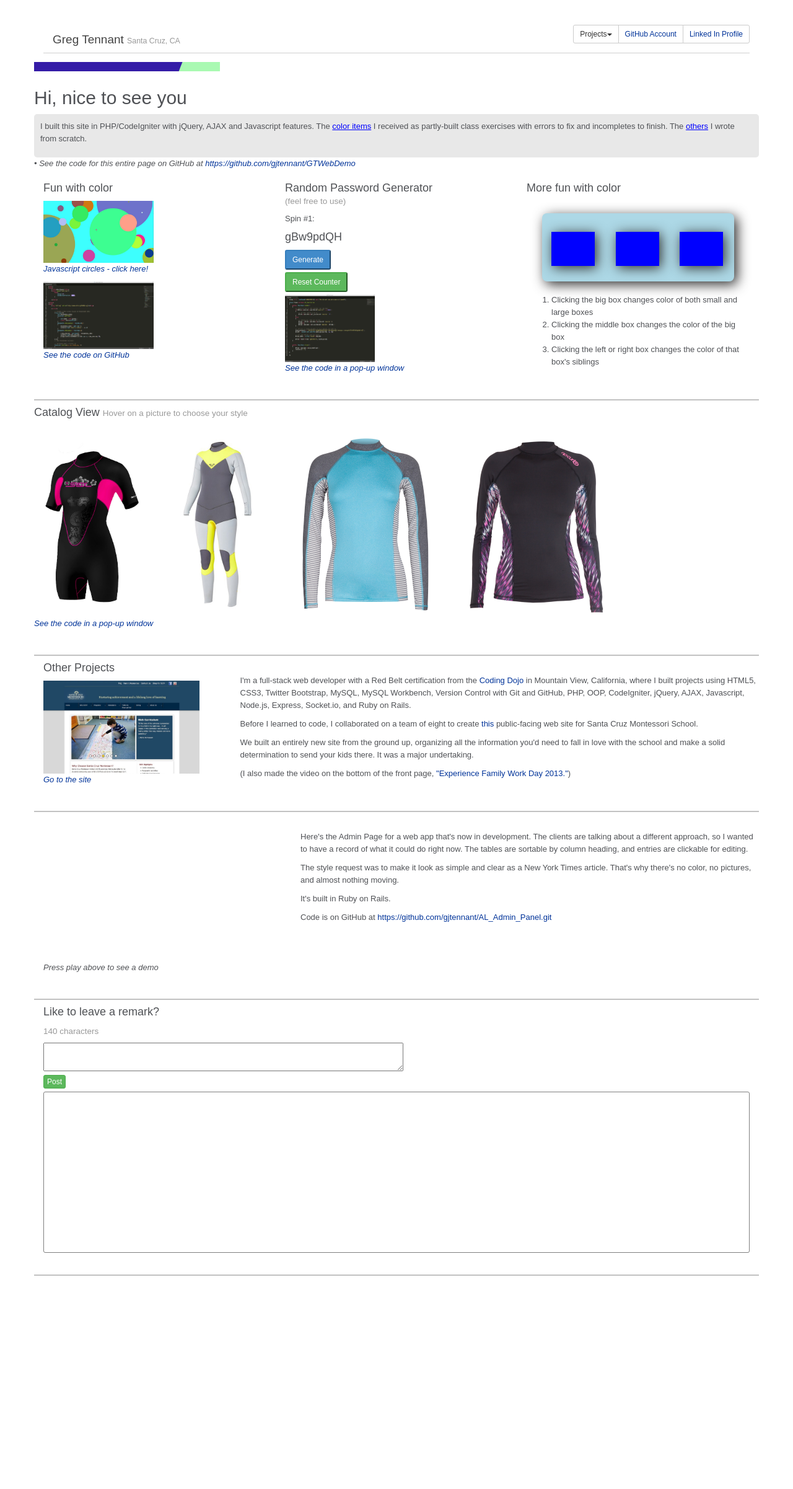
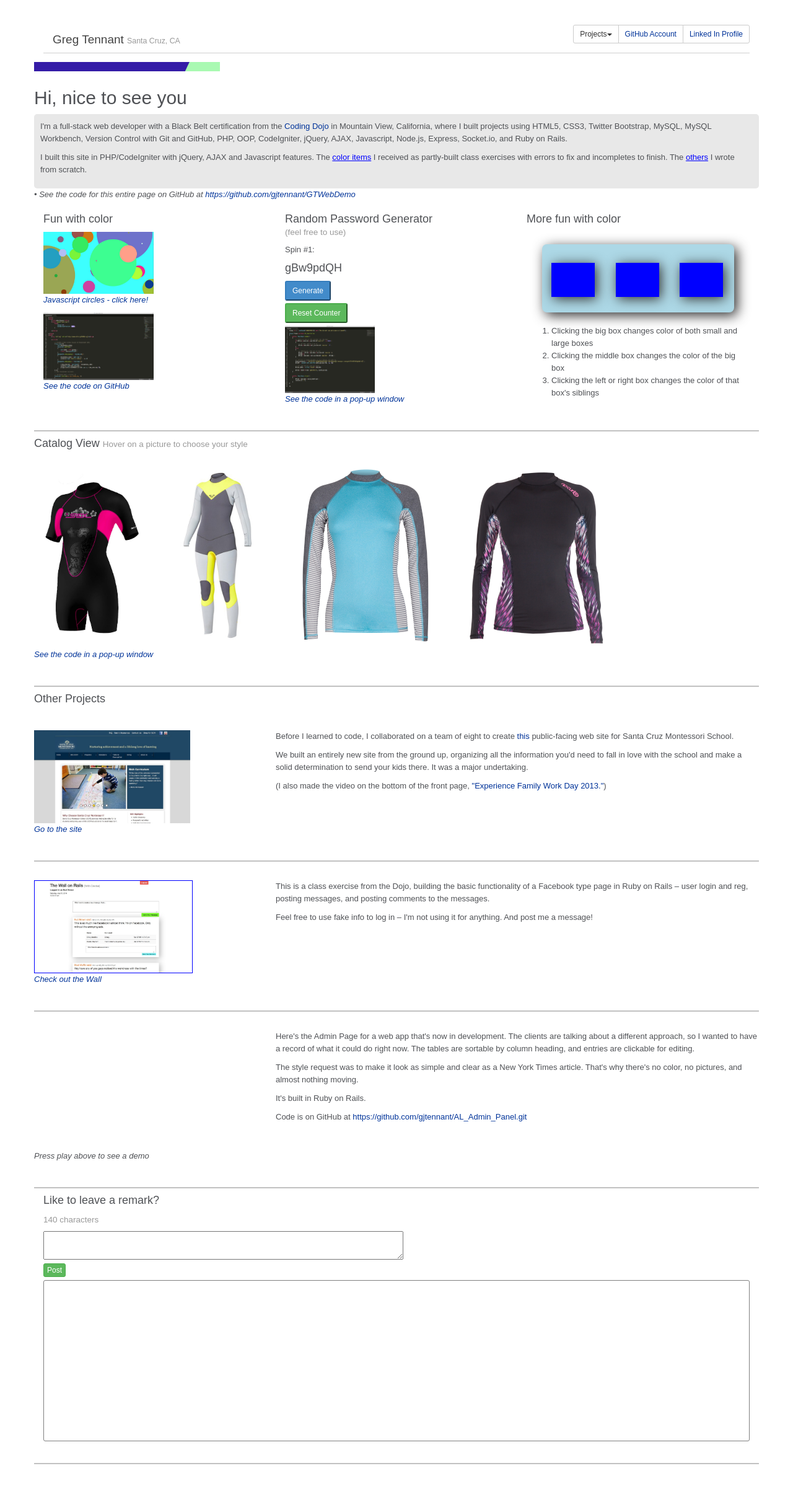
Before and after one commit to gjtennant/GTWebDemo, a CodeIgniter app: page /index.php/projects/index in a window 1280 px wide. Shown: the whole page at 62% size. Before the commit the page ends 2058 px from the top, so only its background shows below. Run offline with CodeIgniter, Linux system fonts and the light colour scheme; data that the repository does not hold is empty; some libraries are stand-ins or nearby versions; grey boxes are pictures that could not be loaded.

Commit message:
added rails wall to projects

```diff
--- a/application/views/splash_view.php
+++ b/application/views/splash_view.php
@@ -233,6 +233,7 @@
 
 				<h2>Hi, nice to see you</h2>
 				<div id='intro'>
+					<p>I'm a full-stack web developer with a Black Belt certification from the <a href="http://codingdojo.com/">Coding Dojo</a> in Mountain View, California, where I built projects using HTML5, CSS3, Twitter Bootstrap, MySQL, MySQL Workbench, Version Control with Git and GitHub, PHP, OOP, CodeIgniter, jQuery, AJAX, Javascript, Node.js, Express, Socket.io, and Ruby on Rails.</p>
 					<p>I built this site in PHP/CodeIgniter with jQuery, AJAX and Javascript features. The <span class='triggerwords' id='trigger_color'>color items</span> I received as partly-built class exercises with errors to fix and incompletes to finish. The <span class='triggerwords' id='trigger_others'>others</span> I wrote from scratch.</p>
 				</div>
 					<p class='other'><em>• See the code for this entire page on GitHub at <a href="https://github.com/gjtennant/GTWebDemo"> https://github.com/gjtennant/GTWebDemo</a></em></p>
@@ -331,15 +332,14 @@
 
 		<!-- Next row, with SCM page -->
 		<div class='row'>
-			<div class='col-md-3'>
-				<h4>Other Projects</h4>
+			<h4>Other Projects</h4>
+			<div class='proj col-md-4'>
 				<a href="http://www.scms.org/">
 					<img src="/assets/img/screenshot_SCMS_2.jpg" height='150px'>
 					<p><em>Go to the site</em></p>
 				</a>
 			</div>
-			<div class='proj col-md-9'>
-				<p>I'm a full-stack web developer with a Red Belt certification from the <a href="http://codingdojo.com/">Coding Dojo</a> in Mountain View, California, where I built projects using HTML5, CSS3, Twitter Bootstrap, MySQL, MySQL Workbench, Version Control with Git and GitHub, PHP, OOP, CodeIgniter, jQuery, AJAX, Javascript, Node.js, Express, Socket.io, and Ruby on Rails.</p>
+			<div class='proj col-md-8'>
 				<p>Before I learned to code, I collaborated on a team of eight to create <a href="http://www.scms.org/">this</a> public-facing web site for Santa Cruz Montessori School. </p>
 				<p>We built an entirely new site from the ground up, organizing all the information you'd need to fall in love with the school and make a solid determination to send your kids there. It was a major undertaking.</p>
 				<p>(I also made the video on the bottom of the front page, <a class='youtube' href="http://www.youtube.com/watch?v=ND1FHC1TyUg">"Experience Family Work Day 2013."</a>)</p>
@@ -347,10 +347,23 @@
 		</div>
 
 		<div class='row'>
-			<!-- Next row, with Admin view page -->
-			<div class='col-md-4'>
-				<h4></h4>
-				<iframe width="300" height="225" src="//www.youtube.com/embed/cS1MOPNXNaQ?rel=0" frameborder="0" allowfullscreen></iframe>
+			<!-- Next row, The Wall on Rails -->
+			<div class='proj col-md-4'>
+				<a href="http://floating-fjord-6547.herokuapp.com/">
+					<img src="/assets/img/screenshot_wall.jpg" height='150px' style='border:1px solid blue'>
+					<p><em>Check out the Wall</em></p>
+				</a>
+			</div>
+			<div class='proj col-md-8'>
+				<p>This is a class exercise from the Dojo, building the basic functionality of a Facebook type page in Ruby on Rails – user login and reg, posting messages, and posting comments to the messages.</p>
+				<p>Feel free to use fake info to log in – I'm not using it for anything. And post me a message!</p>
+			</div>
+		</div>
+
+		<div class='row'>
+			<!-- Next row, Admin view page -->
+			<div class='proj col-md-4'>
+				<iframe width="250" height="187" src="//www.youtube.com/embed/cS1MOPNXNaQ?rel=0" frameborder="0" allowfullscreen></iframe>
 				<p><em>Press play above to see a demo</em></p>
 			</div>
 			<div class='proj col-md-8'>
--- a/assets/css/style.css
+++ b/assets/css/style.css
@@ -1,11 +1,6 @@
 ::selection{ background-color: #F0E96C; color: black; }
 ::moz-selection{ background-color: #F0E96C; color: black; }
 ::webkit-selection{ background-color: #F0E96C; color: black; }
-
-#topname{
-	/*display: inline-block;*/
-	/*box-shadow: 3px 3px 20px #303030;*/
-}
 
 #topnav{
 	float:right;
@@ -18,10 +13,6 @@
 .row{
 	border-bottom: 2px solid #C2C2C2;
 	padding: 0px 0px 30px 0px;
-}
-
-.row2{
-
 }
 
 #intro{
@@ -38,7 +29,6 @@
 .highlight{
 	border-radius: 5px;
 	background-color: aquamarine;
-	/* how bout giving this a text glow instead of a color background */
 }
 
 .holder{
@@ -108,8 +98,7 @@ h1 {
 }
 
 .proj{
-	/*margin-left: 20px;*/
-	padding: 30px 0px 0px 40px;
+	padding: 30px 0px 0px 0px;
 }
 
 #container{
```
Also changed, not shown: assets/img/screenshot_wall.jpg (added), 3 other files.
